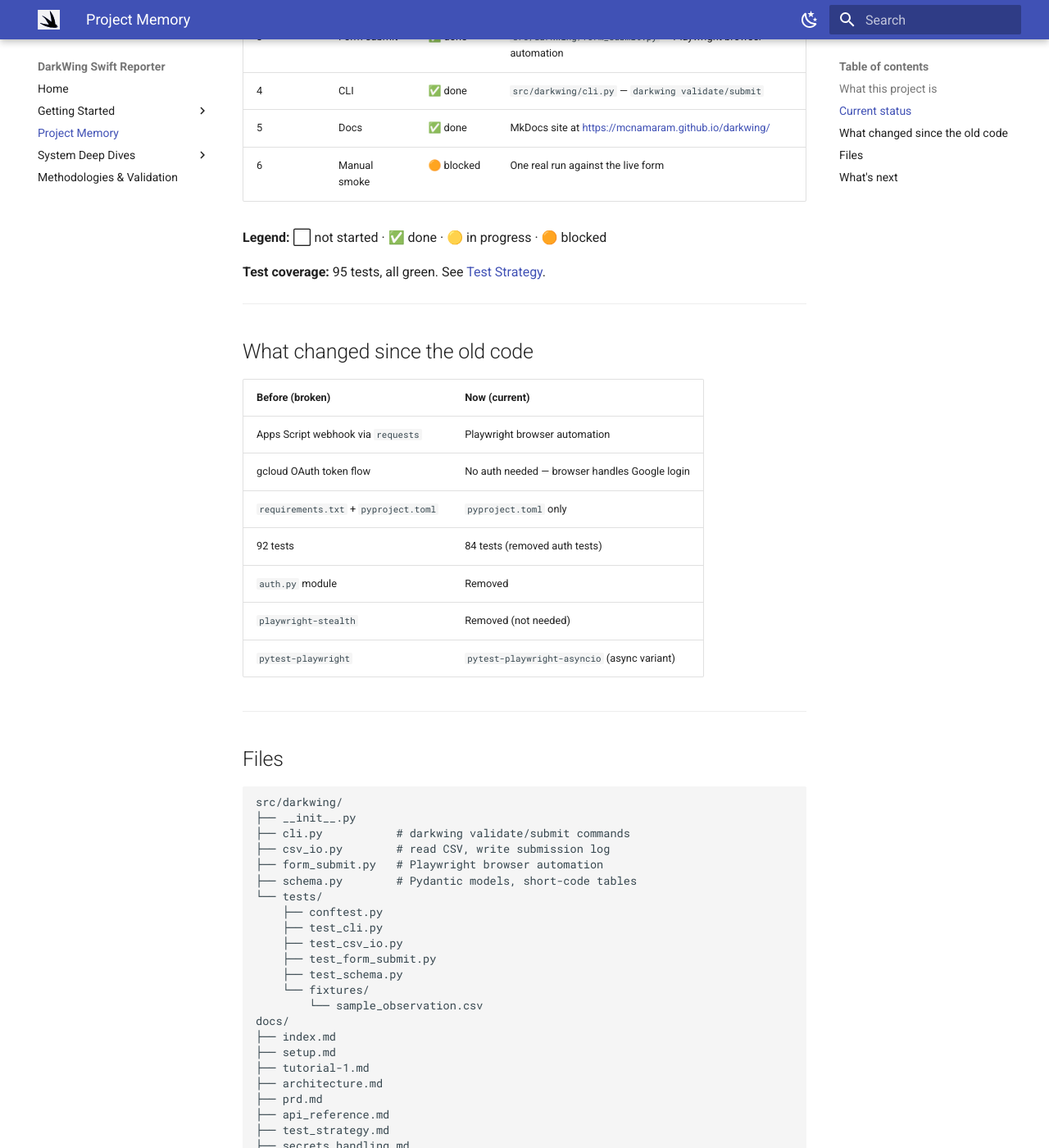
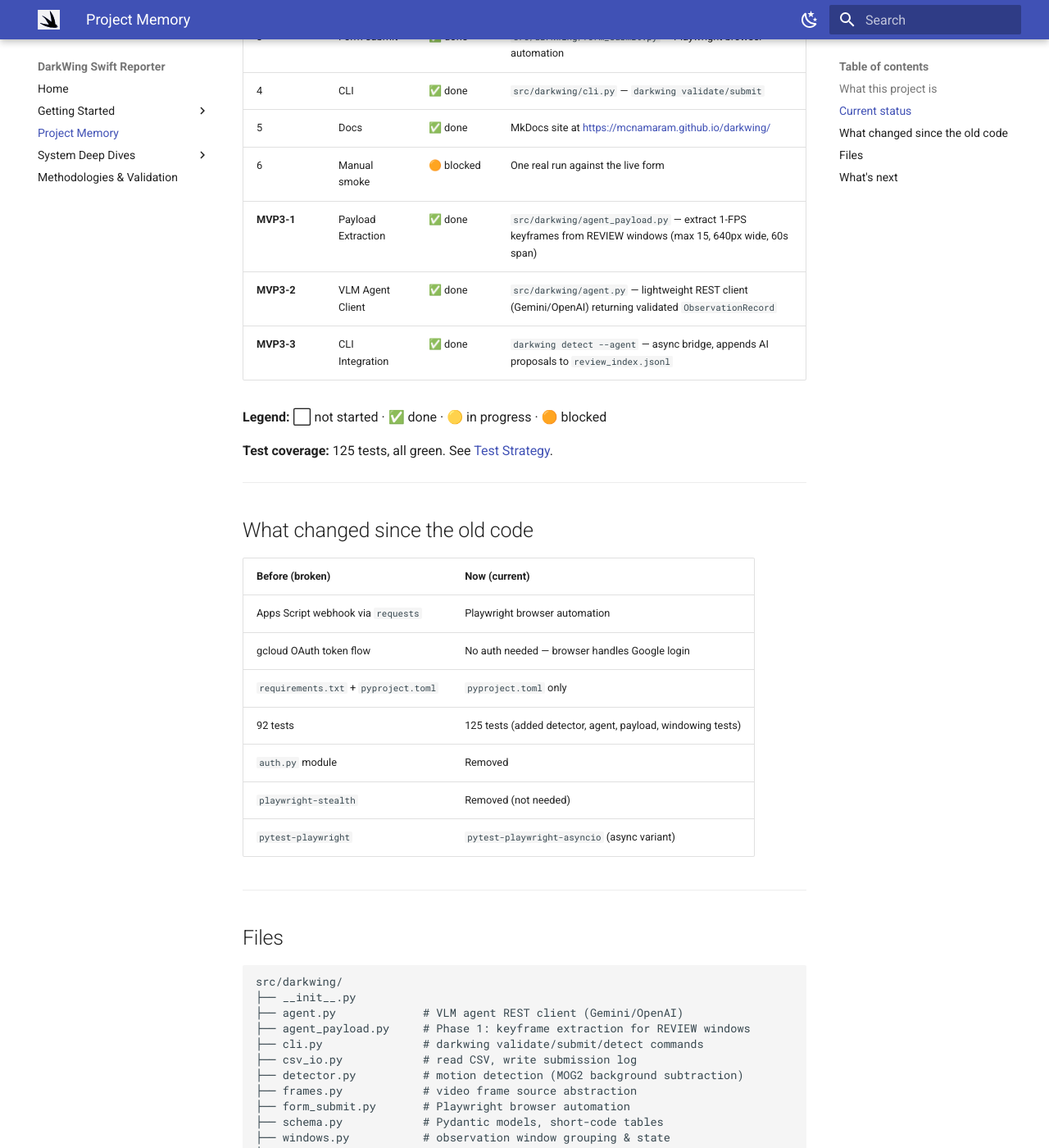
Before and after one commit to mcnamaram/darkwing, an MkDocs documentation site: the page built from docs/project_memory.md, in a window 1280 px wide and 1400 px high, scrolled down 696 px. Shown: the whole window at 82% size. Built offline with MkDocs 1.6.1 and Material for MkDocs 9.7.7, drawn with Linux system fonts in a browser that asks for light colours; some of the changed text lies outside the part shown.

Commit message:
docs: sync MVP3 architecture and test status

````diff
--- a/docs/project_memory.md
+++ b/docs/project_memory.md
@@ -19,10 +19,13 @@
 | 4 | CLI | ✅ done | `src/darkwing/cli.py` — `darkwing validate/submit` |
 | 5 | Docs | ✅ done | MkDocs site at <https://mcnamaram.github.io/darkwing/> |
 | 6 | Manual smoke | 🟠 blocked | One real run against the live form |
+| **MVP3-1** | Payload Extraction | ✅ done | `src/darkwing/agent_payload.py` — extract 1-FPS keyframes from REVIEW windows (max 15, 640px wide, 60s span) |
+| **MVP3-2** | VLM Agent Client | ✅ done | `src/darkwing/agent.py` — lightweight REST client (Gemini/OpenAI) returning validated `ObservationRecord` |
+| **MVP3-3** | CLI Integration | ✅ done | `darkwing detect --agent` — async bridge, appends AI proposals to `review_index.jsonl` |
 
 **Legend:** ⬜ not started · ✅ done · 🟡 in progress · 🟠 blocked
 
-**Test coverage:** 95 tests, all green. See [Test Strategy](./test_strategy.md).
+**Test coverage:** 125 tests, all green. See [Test Strategy](./test_strategy.md).
 
 ---
 
@@ -33,7 +36,7 @@
 | Apps Script webhook via `requests` | Playwright browser automation |
 | gcloud OAuth token flow | No auth needed — browser handles Google login |
 | `requirements.txt` + `pyproject.toml` | `pyproject.toml` only |
-| 92 tests | 84 tests (removed auth tests) |
+| 92 tests | 125 tests (added detector, agent, payload, windowing tests) |
 | `auth.py` module | Removed |
 | `playwright-stealth` | Removed (not needed) |
 | `pytest-playwright` | `pytest-playwright-asyncio` (async variant) |
@@ -45,16 +48,26 @@
 ```sh
 src/darkwing/
 ├── __init__.py
-├── cli.py           # darkwing validate/submit commands
-├── csv_io.py        # read CSV, write submission log
-├── form_submit.py   # Playwright browser automation
-├── schema.py        # Pydantic models, short-code tables
+├── agent.py             # VLM agent REST client (Gemini/OpenAI)
+├── agent_payload.py     # Phase 1: keyframe extraction for REVIEW windows
+├── cli.py               # darkwing validate/submit/detect commands
+├── csv_io.py            # read CSV, write submission log
+├── detector.py          # motion detection (MOG2 background subtraction)
+├── frames.py            # video frame source abstraction
+├── form_submit.py       # Playwright browser automation
+├── schema.py            # Pydantic models, short-code tables
+├── windows.py           # observation window grouping & state
 └── tests/
     ├── conftest.py
+    ├── test_agent.py
+    ├── test_agent_payload.py
     ├── test_cli.py
+    ├── test_cli_detect.py
     ├── test_csv_io.py
+    ├── test_detector.py
     ├── test_form_submit.py
     ├── test_schema.py
+    ├── test_windows.py
     └── fixtures/
         └── sample_observation.csv
 docs/
@@ -66,7 +79,10 @@ docs/
 ├── api_reference.md
 ├── test_strategy.md
 ├── secrets_handling.md
-└── deployment.md
+├── deployment.md
+├── detector_algorithm.md
+├── ai_integration.md
+└── payload_extraction_spec.md
 ```
 
 ---
````
Also changed, not shown: other parts of docs/project_memory.md (+0 -1 lines), docs/ai_integration.md (+23 -12 lines), docs/detector_algorithm.md (+19 -1 lines), docs/payload_extraction_spec.md (+11 -0 lines), docs/test_strategy.md (+5 -1 lines).
